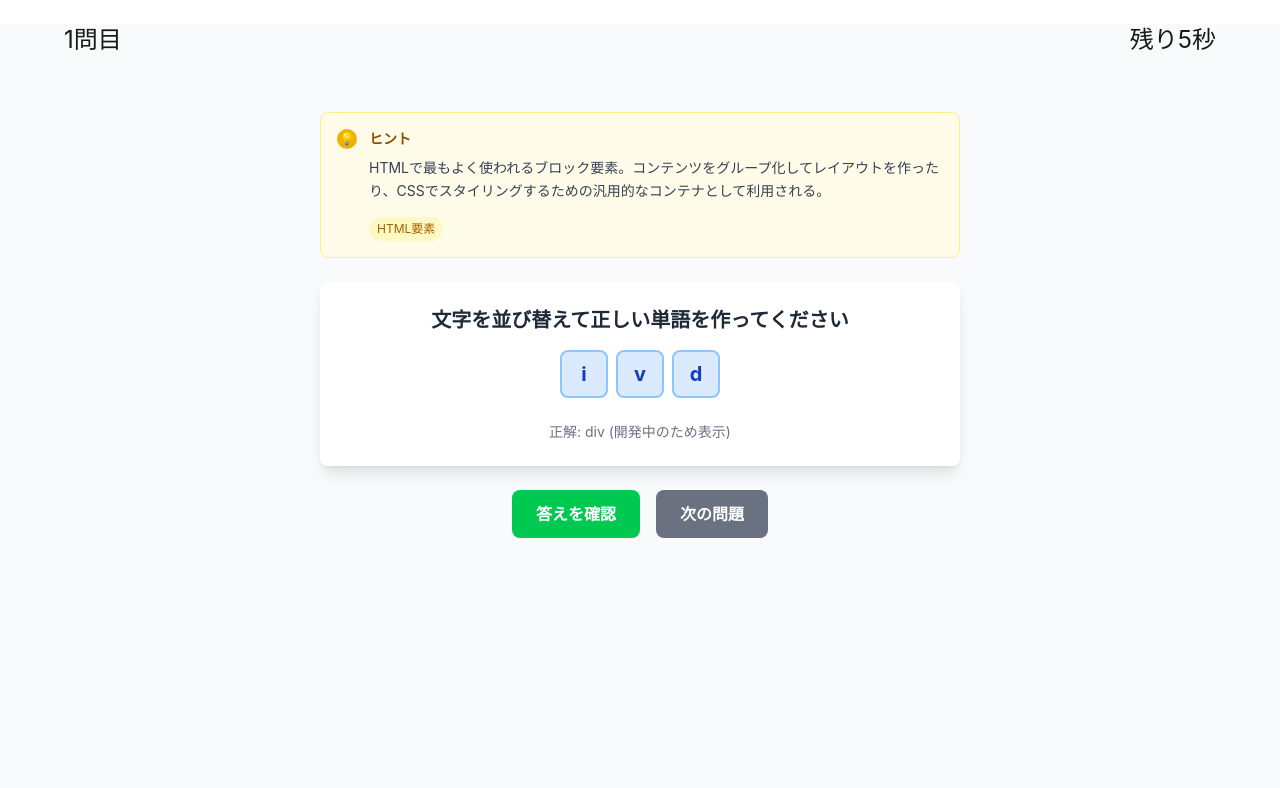
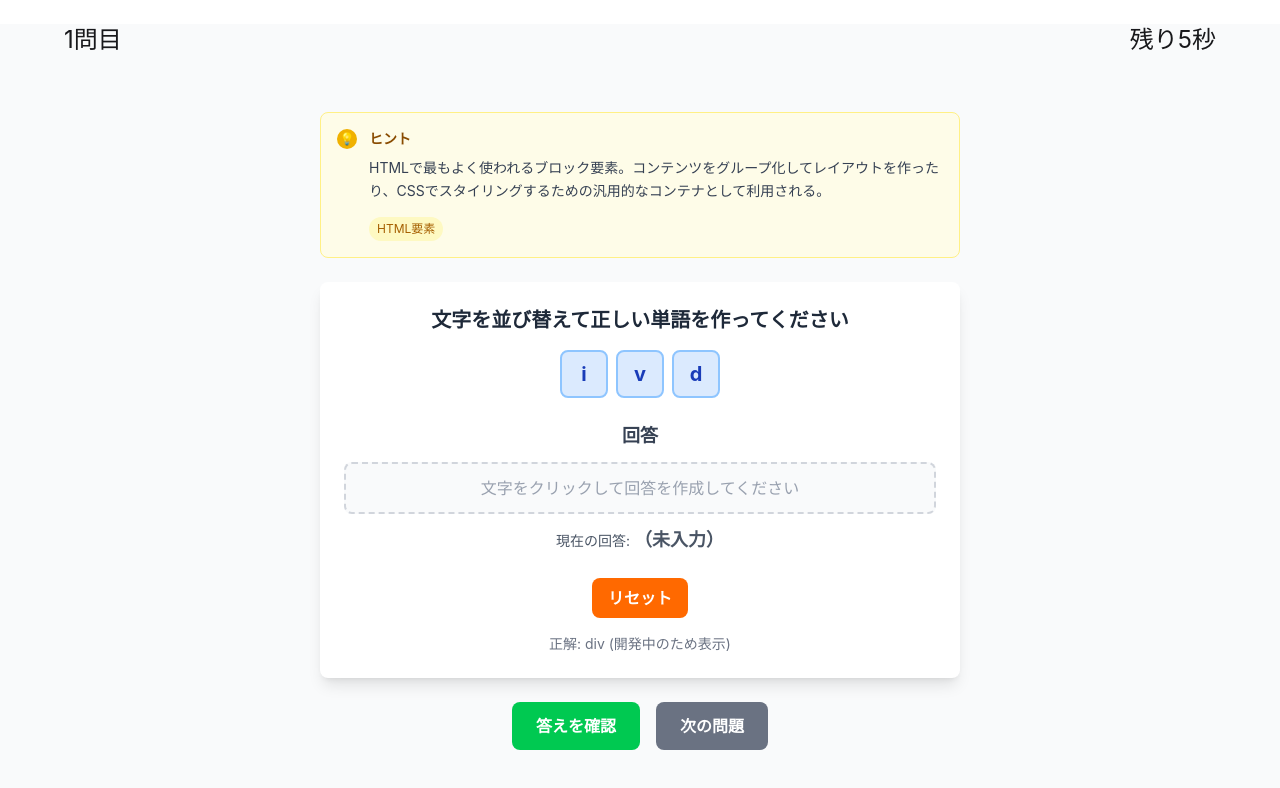
Before and after one commit to koza-ken/shufflemoji, a React (Vite) app: page /game in a window 1280 px wide. Shown: the top 788 px of the page. Built offline with nearby package versions, Linux system fonts and the light colour scheme.

Commit message:
add:文字を選んで回答欄に表示するロジックを実装

```diff
--- a/src/pages/GamePage.tsx
+++ b/src/pages/GamePage.tsx
@@ -5,14 +5,63 @@ import { getRandomHtmlCssTerm } from '../data/htmlCssTerms';
 import { GameWord } from '../types/word';
 
 export const GamePage = () => {
+  // 現在の問題の単語データ
   const [currentWord, setCurrentWord] = useState<GameWord | null>(null);
+  // 問題番号
   const [questionCount, setQuestionCount] = useState(1);
+
+  // 回答機能のstate
+  const [allChars, setAllChars] = useState<{ char: string; id: string; isSelected: boolean }[]>([]);
+  const [selectedChars, setSelectedChars] = useState<{ char: string; id: string }[]>([]);
+  const [currentAnswer, setCurrentAnswer] = useState('');
 
   // ゲーム開始時に最初の問題を生成
   useEffect(() => {
     const word = getRandomHtmlCssTerm();
     setCurrentWord(word);
+
+    // 全文字を初期化（各文字にユニークIDと選択状態を付与）
+    const chars = word.scrambled.split('').map((char, index) => ({
+      char,
+      id: `${word.id}-${index}`,
+      isSelected: false
+    }));
+    setAllChars(chars);
+    setSelectedChars([]);
+    setCurrentAnswer('');
   }, []);  //第2引数が空配列＝初回ゲーム開始時にセット
+
+  // 文字カードクリック処理
+  const handleCharClick = (clickedChar: { char: string; id: string; isSelected: boolean }) => {
+    // 既に選択済みの文字はクリックできない
+    if (clickedChar.isSelected) return;
+
+    // 文字の選択状態を更新
+    setAllChars(prev =>
+      prev.map(char =>
+        char.id === clickedChar.id
+          ? { ...char, isSelected: true }
+          : char
+      )
+    );
+
+    // 選択済み文字に追加
+    setSelectedChars(prev => [...prev, { char: clickedChar.char, id: clickedChar.id }]);
+    // 現在の回答を更新
+    setCurrentAnswer(prev => prev + clickedChar.char);
+  };
+
+  // リセット処理
+  const handleReset = () => {
+    if (!currentWord) return;
+
+    // 全文字の選択状態をリセット
+    setAllChars(prev =>
+      prev.map(char => ({ ...char, isSelected: false }))
+    );
+    setSelectedChars([]);
+    setCurrentAnswer('');
+  };
 
   // 問題が読み込まれていない場合のローディング表示
   if (!currentWord) {
@@ -39,16 +88,57 @@ export const GamePage = () => {
             文字を並び替えて正しい単語を作ってください
           </h2>
 
-          {/* シャッフルされた文字を表示 */}
+          {/* 利用可能な文字を表示（固定位置） */}
           <div className="flex justify-center gap-2 mb-6">
-            {currentWord.scrambled.split('').map((char, index) => (
+            {allChars.map((charObj) => (
               <div
-                key={index}
-                className="w-12 h-12 bg-blue-100 border-2 border-blue-300 rounded-lg flex items-center justify-center text-xl font-bold text-blue-800 cursor-pointer hover:bg-blue-200 transition-colors"
+                key={charObj.id}
+                onClick={() => handleCharClick(charObj)}
+                className={`w-12 h-12 border-2 rounded-lg flex items-center justify-center text-xl font-bold transition-colors ${
+                  charObj.isSelected
+                    ? 'bg-gray-200 border-gray-300 text-gray-400 cursor-not-allowed'
+                    : 'bg-blue-100 border-blue-300 text-blue-800 cursor-pointer hover:bg-blue-200'
+                }`}
               >
-                {char}
+                {charObj.char}
               </div>
             ))}
+          </div>
+
+          {/* 回答欄 */}
+          <div className="mb-6">
+            <h3 className="text-lg font-semibold text-gray-700 mb-3 text-center">回答</h3>
+            <div className="flex justify-center gap-2 min-h-[3rem] p-3 bg-gray-50 border-2 border-dashed border-gray-300 rounded-lg">
+              {selectedChars.length === 0 ? (
+                <p className="text-gray-400 self-center">文字をクリックして回答を作成してください</p>
+              ) : (
+                selectedChars.map((charObj) => (
+                  <div
+                    key={charObj.id}
+                    className="w-12 h-12 bg-green-100 border-2 border-green-300 rounded-lg flex items-center justify-center text-xl font-bold text-green-800"
+                  >
+                    {charObj.char}
+                  </div>
+                ))
+              )}
+            </div>
+
+            {/* 現在の回答文字列表示 */}
+            <div className="mt-3 text-center">
+              <p className="text-sm text-gray-600">
+                現在の回答: <span className="font-bold text-lg">{currentAnswer || '（未入力）'}</span>
+              </p>
+            </div>
+          </div>
+
+          {/* リセットボタン */}
+          <div className="text-center mb-4">
+            <button
+              onClick={handleReset}
+              className="bg-orange-500 hover:bg-orange-600 text-white font-bold py-2 px-4 rounded-lg"
+            >
+              リセット
+            </button>
           </div>
 
           {/* 解答入力エリア（将来実装） */}
```
